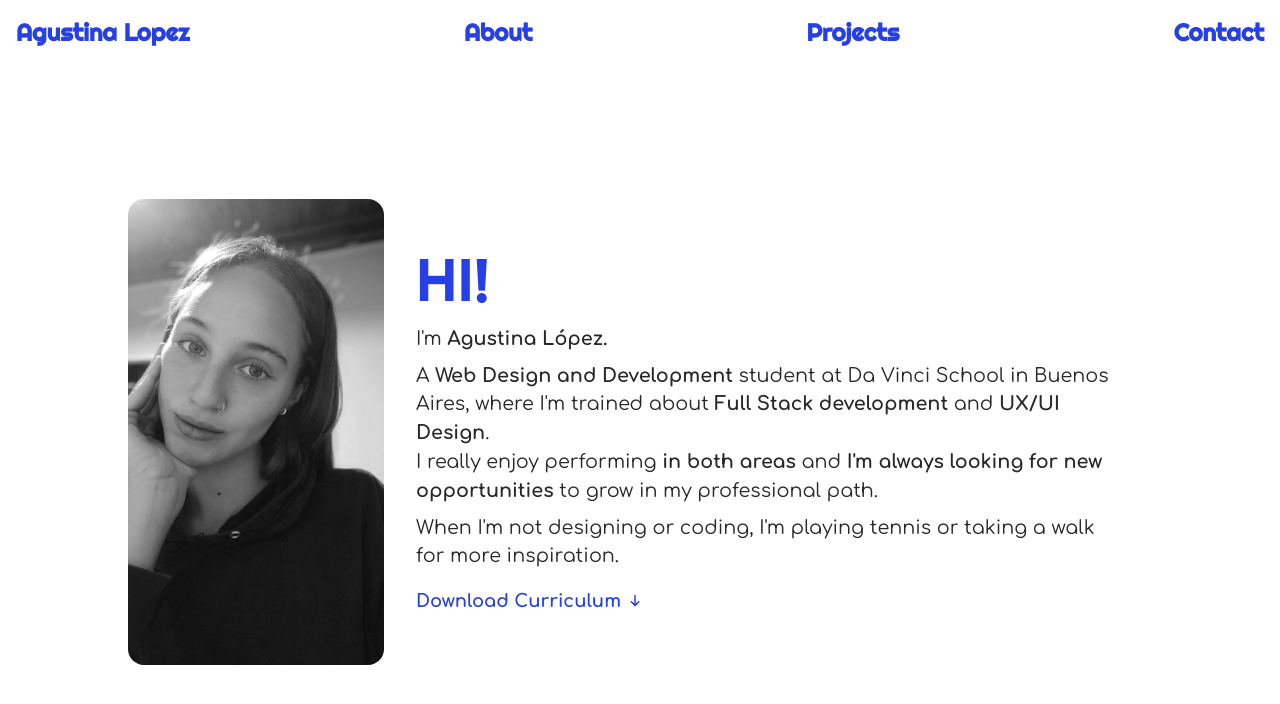
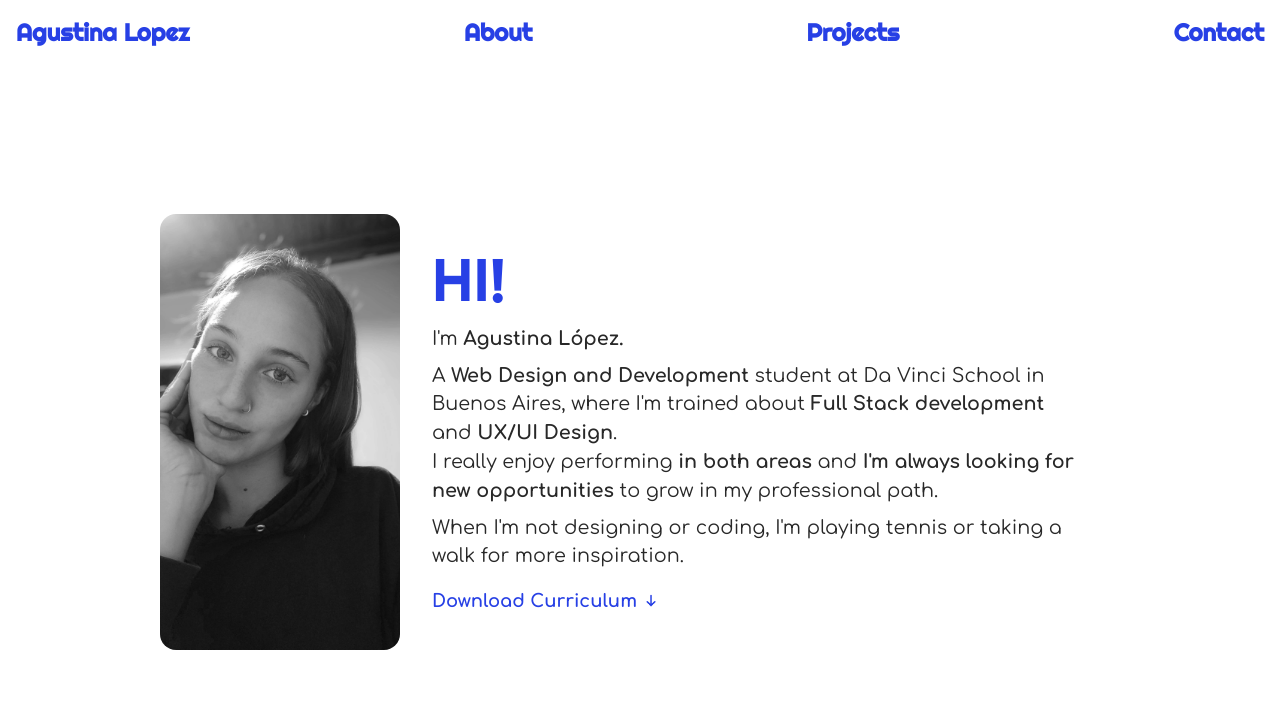
Before and after one commit to agusvlopez/my-portfolio, a Vue app in the folder my-portfolio/: page /about in a window 1280 px wide. Shown: the top 704 px of the page. Built offline with nearby package versions, Linux system fonts and the light colour scheme.

Commit message:
add: padding in about section

```diff
--- a/my-portfolio/src/components/About.vue
+++ b/my-portfolio/src/components/About.vue
@@ -1,5 +1,5 @@
 <template>
-    <div class="md:h-screen md:flex md:items-center justify-center bg-white textDark max-w-5xl mx-auto">
+    <div class="md:h-screen md:flex md:items-center justify-center bg-white textDark max-w-5xl mx-auto p-8">
         <div class="mt-16 md:basis-1/4">
             <img src="../assets/about-bw.jpg" alt="Agustina Lopez" class="rounded-lg animated-image">
         </div>
```
